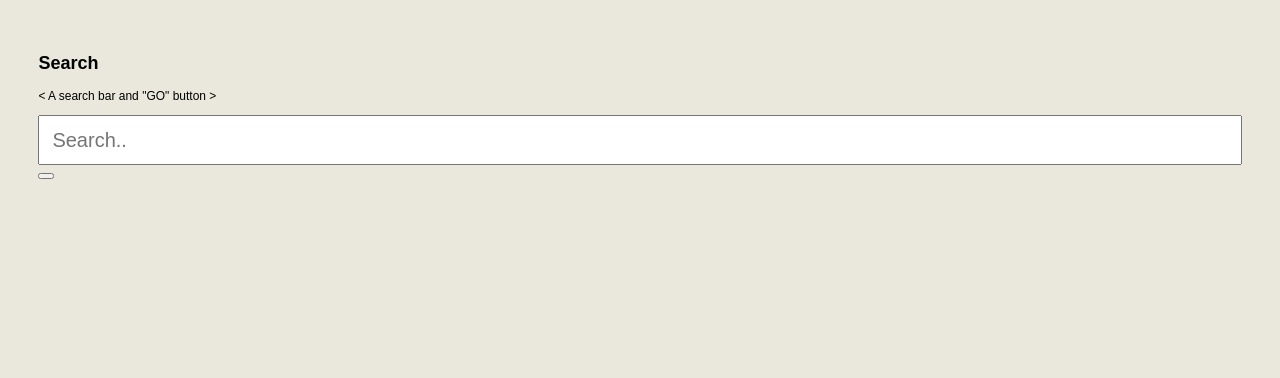
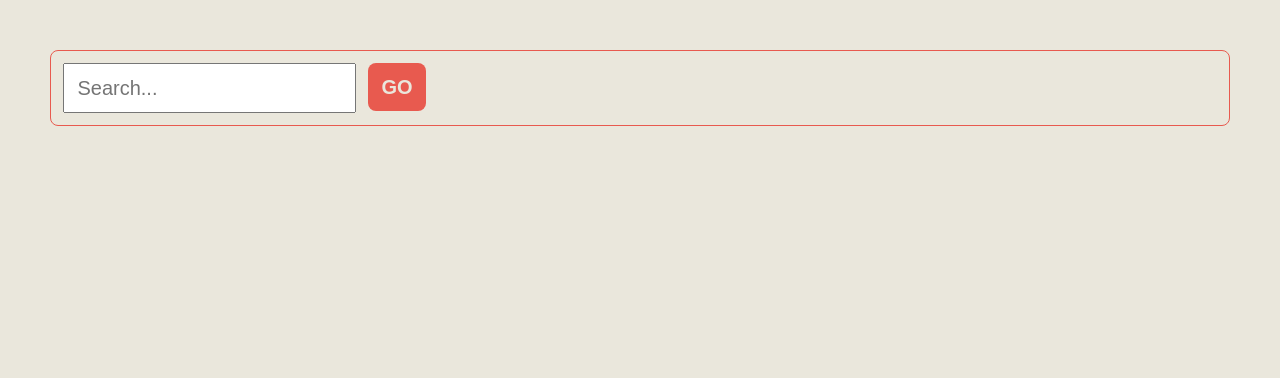
Before and after one commit to software-students-fall2023/2-web-app-exercise-leftovers2, a Flask app: page /search_view in a window 1280 px wide. Shown: the part 86-464 px from the top of the page. Run offline with Flask 3, Linux system fonts and the light colour scheme.

Commit message:
finish search bar + results

```diff
--- a/app.py
+++ b/app.py
@@ -9,6 +9,7 @@ from flask import (
 )
 
 import pymongo
+import re
 from bson.objectid import ObjectId
 from pymongo import MongoClient
 import os
@@ -120,9 +121,7 @@ def add_contact():
         "address": home_address,
         "notes": notes,
     }
-    print(newContact)
     contactList.insert_one(newContact)
-    print('inserted"')
     return redirect(url_for("list_view"))
 
 
@@ -162,6 +161,26 @@ def delete_action():
 def search_view():
     return render_template("search.html", title="Search Contacts")
 
+@app.route("/search_action", methods=["POST"])
+def search_action():
+    search_query = request.form.get("fsearch")
+    # listing = contactList.find({ "name": search_query })
+    regx = re.compile(search_query, re.IGNORECASE)
+    # listing = contactList.find(
+    #     { "name": { '$regex': regx}})
+
+    listing = contactList.find({"$or": [
+        { "name": { '$regex': regx}},
+        { "phone": { '$regex': regx}},
+        { "email": { '$regex': regx}},
+        { "address": { '$regex': regx}},
+        { "notes": { '$regex': regx}},
+    ]})
+
+    return render_template(
+        "search_results.html", title="Search Results", query=search_query, length=len(list(listing.clone())), contacts=listing
+    )
+
 
 if __name__ == "__main__":
     app.run(debug=True)
--- a/static/css/style.css
+++ b/static/css/style.css
@@ -250,6 +250,15 @@ footer {
 	color: var(--color1);
 }
 
+.form-search {
+	width: auto;
+	display: flex;
+}
+
+.form-search-bar {
+	margin-right: 1em;
+}
+
 .button-38.list:focus-visible {
 	box-shadow: none;
 }
@@ -359,6 +368,19 @@ hr {
 	font-weight: bold;
 }
 
+.search-query {
+	color: var(--color5);
+	font-weight: bold;
+	padding-left: 1em;
+	margin-top: 1em;
+	margin-bottom: 1em;
+	font-size: 1em;
+}
+
+.search-query p {
+	font-size: 2em;
+}
+
 .button-edit:hover {
 	background-color: var(--color4);
 }
--- a/templates/search.html
+++ b/templates/search.html
@@ -1,15 +1,24 @@
 {% extends 'index.html' %} {% block container %}
-<h2>Search</h2>
-<p>&lt; A search bar and "GO" button &gt;</p>
-
-<form
-	method="GET"
-	action="{{ url_for('search_action') }}">
-	<input
-		type="text"
-		placeholder="Search.."
-		name="search" />
-	<button type="submit"><i class="fa fa-search"></i></button>
-</form>
+<div class="contact_form">
+	<form
+		method="POST"
+		action="{{ url_for('search_action') }}">
+		<div class="form-search">
+			<div class="form-search-bar">
+				<input
+					type="text"
+					id="fsearch"
+					name="fsearch"
+					value=""
+					placeholder="Search..." />
+			</div>
+			<div class="form-btn">
+				<input
+					type="submit"
+					value="GO" />
+			</div>
+		</div>
+	</form>
+</div>
 
 {% endblock %}
```
Also changed, not shown: templates/search_results.html (+36 -3 lines).
